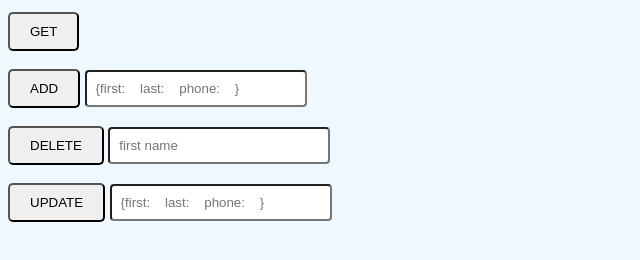
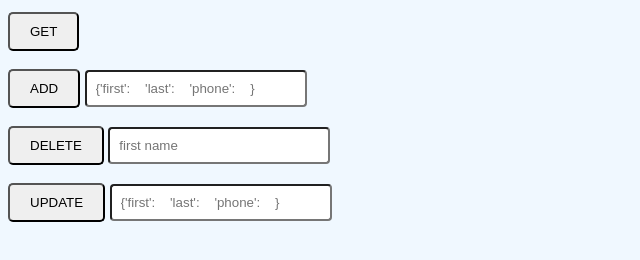
Before and after one commit to sachix1001/cc11-api, a website: page public/index.html in a window 1280 px wide. Shown: the part 146-406 px from the top of the page, 0-640 px from the left. Drawn offline with Linux system fonts and the light colour scheme.

Commit message:
fix typo

```diff
--- a/public/index.html
+++ b/public/index.html
@@ -14,7 +14,7 @@
         <div id="getResponse"></div>
         <br />
         <button class='button' id="add">ADD</button>
-        <input class='input' type="text" id="addDetail" placeholder="{first:    last:    phone:    }" />
+        <input class='input' type="text" id="addDetail" placeholder="{'first':    'last':    'phone':    }" />
         <div id="addResponse"></div>
         <br />
         <button class='button' id="delete">DELETE</button>
@@ -22,7 +22,7 @@
         <div id="deleteResponse"></div>
         <br />
         <button class='button' id="update">UPDATE</button>
-        <input class='input' type="text" id="updateDetail" placeholder="{first:    last:    phone:    }" />
+        <input class='input' type="text" id="updateDetail" placeholder="{'first':    'last':    'phone':    }" />
         <div id="updateResponse"></div>
         <br /><br />
 
--- a/public/js/app.js
+++ b/public/js/app.js
@@ -1,6 +1,6 @@
 const listButton = document.getElementById("list");
 listButton.addEventListener("click", function() {
-  fetch("/api/phone_book/", {
+    fetch("/api/phone_book/", {
     method: "GET",
     headers: {
       Accept: "application/json",
@@ -8,10 +8,10 @@ listButton.addEventListener("click", function() {
     },
   })
     .then(function(response) {
-
         return response.json();
     })
     .then(function(text) {
+        console.log(text)
         text = text.map(personObj=>
              `${personObj.first} ${personObj.last} : ${personObj.phone}`)
              .join('<br/>')
@@ -50,7 +50,6 @@ deleteButton.addEventListener("click", () =>{
         },
     })
     .then(function(response){
-        console.log(response)
         return response.json();
     })
     .then(function(text) {
```
Also changed, not shown: README.md.
